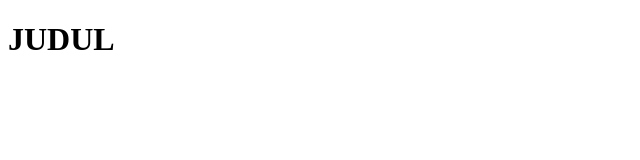
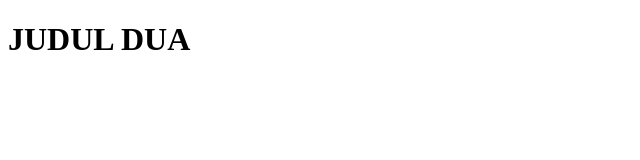
Before and after one commit to DiskyPhiter/RevoU-lalala, a plain HTML site: page index.html in a window 1280 px wide. Shown: the whole page, without its empty margins (0-640 px from the left). Drawn offline with Linux system fonts and the light colour scheme.

Commit message:
second commit

```diff
--- a/index.html
+++ b/index.html
@@ -6,6 +6,6 @@
 
   <body>
 
-    <h1>JUDUL</h1>
+    <h1>JUDUL DUA</h1>
   </body>
 </html>
```
